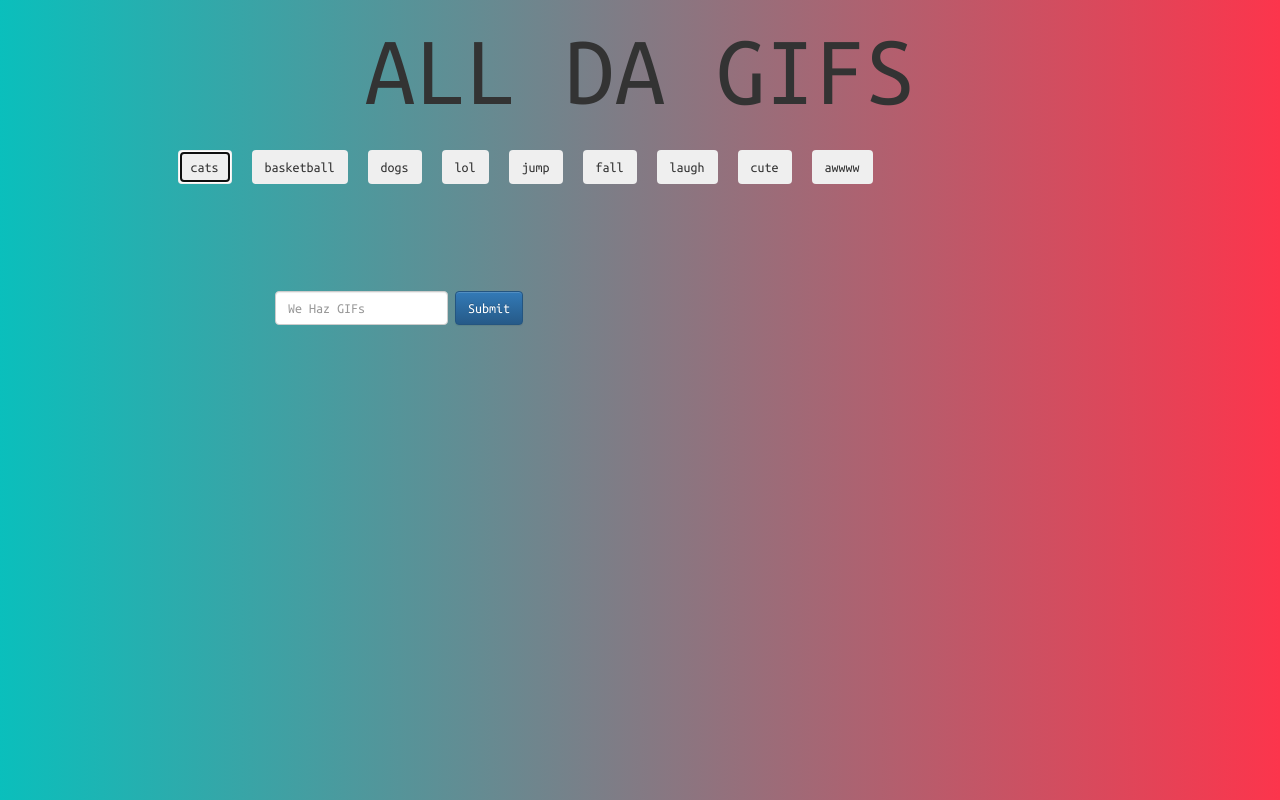
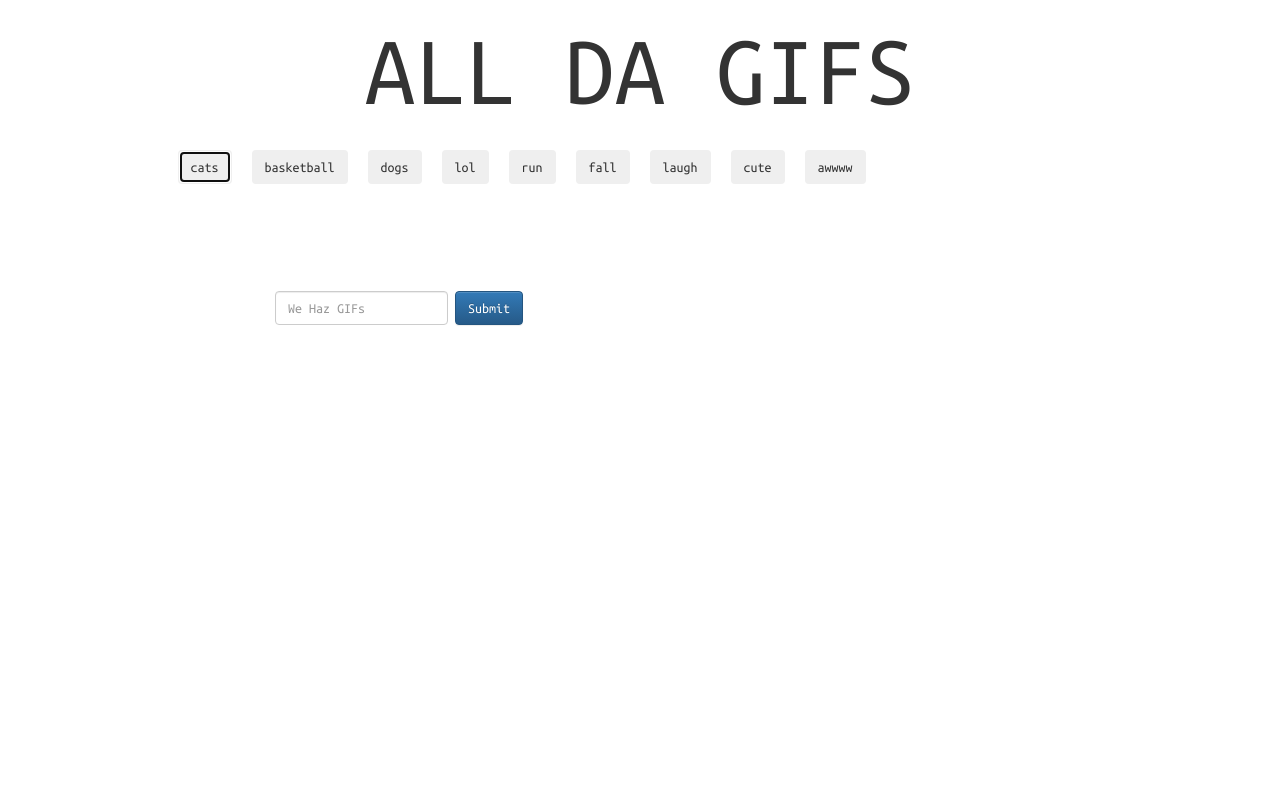
Before and after one commit to chinjon/giphy-app, a plain HTML site: page index.html in a window 1280 px wide. Both pictures are taken after a click on the button "cats". Drawn offline with nearby package versions, Linux system fonts and the light colour scheme; no server answers.

Commit message:
trying to fix user added button issue

```diff
--- a/assets/css/styles.css
+++ b/assets/css/styles.css
@@ -8,10 +8,6 @@
 
 body {
   font-family: 'Ubuntu Mono', monospace;
-  background: #FC354C; /* fallback for old browsers */
-  background: -webkit-linear-gradient(to left, #FC354C , #0ABFBC); /* Chrome 10-25, Safari 5.1-6 */
-  background: linear-gradient(to left, #FC354C , #0ABFBC); /* W3C, IE 10+/ Edge, Firefox 16+, Chrome 26+, Opera 12+, Safari 7+ */
-
 }
 
 .gif {
--- a/assets/js/main.js
+++ b/assets/js/main.js
@@ -2,7 +2,7 @@
 $(document).ready(function() {
 
     var searchGifs = {
-        searchTerms: ["cats", "basketball", "dogs", "lol", "jump", "fall", "laugh", "cute", "awwww"],
+        searchTerms: ["cats", "basketball", "dogs", "lol", "run", "fall", "laugh", "cute", "awwww"],
         createButtons: function() {
             for (var i = 0; i < searchGifs.searchTerms.length; i++) {
                 var newBttn = $('<button>');
@@ -13,21 +13,6 @@ $(document).ready(function() {
                 $('#searchButtonsContainer').append(newBttn);
             }
         },
-        addSearchTerms: function(e) {
-          e.preventDefault();
-          var userTerm = $('#submitBox').val();
-
-          if (searchGifs.searchTerms.indexOf(userTerm) < 0) {
-              searchGifs.searchTerms.push(userTerm);
-              var newBttn = $('<button>');
-              newBttn.attr("data-search", userTerm);
-              newBttn.addClass("btn");
-              newBttn.addClass("searchButtons");
-              newBttn.text(userTerm);
-              $('#searchButtonsContainer').append(newBttn);
-          }
-
-        },
         displayResults: function(e) {
             $('#showGIFS').empty();
             e.preventDefault();
@@ -35,7 +20,7 @@ $(document).ready(function() {
             var userQuery = $(this).data('search');
             var key = "&api_key=dc6zaTOxFJmzC";
             var limit = "&limit=5"
-            var reqUrl = "https://api.giphy.com/v1/gifs/search?q=" + userQuery + limit + key;
+            var reqUrl = "http://api.giphy.com/v1/gifs/search?q=" + userQuery + limit + key;
             // console.log(reqUrl);
             $.ajax({
                 url: reqUrl,
@@ -66,12 +51,26 @@ $(document).ready(function() {
                 });
             });
         },
+        addSearchTerms: function(e) {
+          e.preventDefault();
+          var userTerm = $('#submitBox').val();
+          var newBttn = $('<button>');
+          if (searchGifs.searchTerms.indexOf(userTerm) < 0) {
+              searchGifs.searchTerms.push(userTerm);
+              newBttn.attr("data-search", userTerm);
+              newBttn.addClass("btn");
+              newBttn.addClass("searchButtons");
+              newBttn.text(userTerm);
+              $('#searchButtonsContainer').append(newBttn);
+          }
+        } // end function
 
     }
+    $('#submitTerm').click(searchGifs.addSearchTerms);
     searchGifs.createButtons();
 
 
+    $(".searchButtons").click(searchGifs.displayResults);
 
-    $('#submitTerm').click(searchGifs.addSearchTerms);
-    $(".searchButtons").click(searchGifs.displayResults);
+
 });
```
